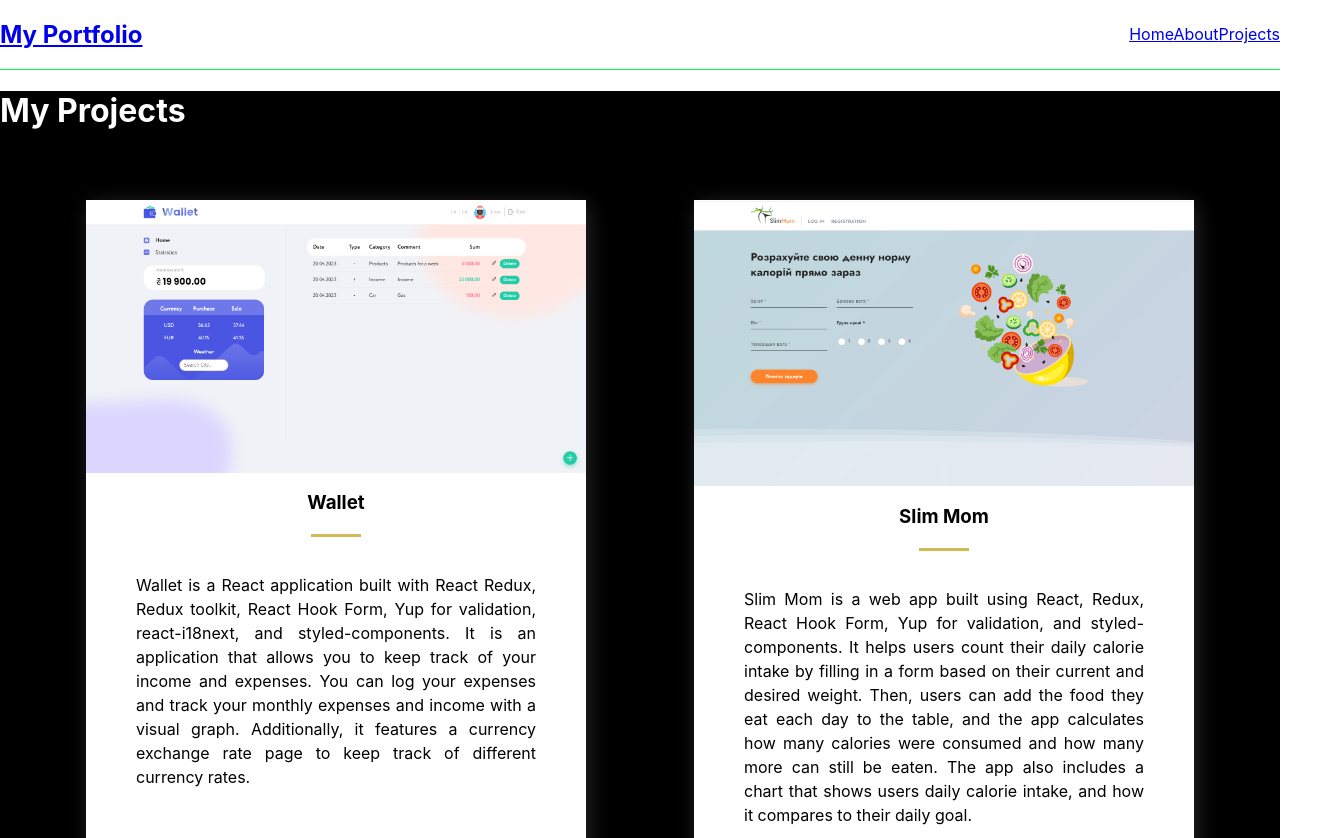
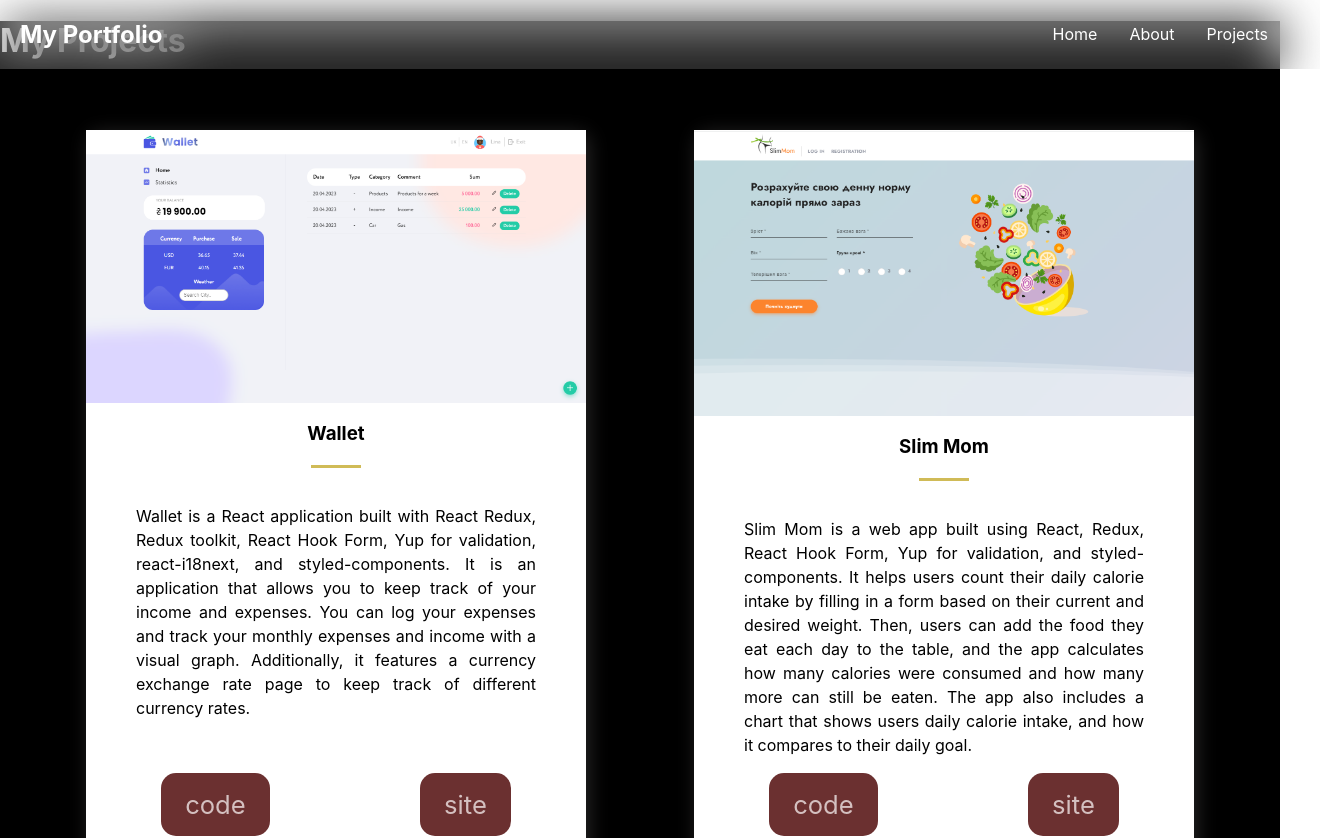
Before and after one commit to LinaEno/My-portfolio, a React (Create React App) app: page /projects in a window 1280 px wide. Shown: the top 838 px of the page, 1320 px wide, since content can reach past the window. Built offline with nearby package versions, Linux system fonts and the light colour scheme.

Commit message:
add styles

```diff
--- a/src/components/Header.jsx
+++ b/src/components/Header.jsx
@@ -2,16 +2,24 @@ import { Link } from 'react-router-dom';
 
 const Header = () => {
   return (
-    <div className="header">
+    <header className="header">
       <h2>
-        <Link to={'/'}>My Portfolio</Link>
+        <Link to={'/'} className="logo">
+          My Portfolio
+        </Link>
       </h2>
-      <nav>
-        <Link to={'/'}>Home</Link>
-        <Link to={'/about'}>About</Link>
-        <Link to={'/projects'}>Projects</Link>
+      <nav className="nav">
+        <Link to={'/'} className="nav_link">
+          Home
+        </Link>
+        <Link to={'/about'} className="nav_link">
+          About
+        </Link>
+        <Link to={'/projects'} className="nav_link">
+          Projects
+        </Link>
       </nav>
-    </div>
+    </header>
   );
 };
 
--- a/src/constants/projects.js
+++ b/src/constants/projects.js
@@ -3,6 +3,8 @@ import SlimMom from '../img/slim-mom.png';
 import Weather from '../img/weather.png';
 import Filmoteka from '../img/filmoteka.png';
 import Tasks from '../img/tasks.png';
+import Youtube from '../img/youtube.png';
+import Cocktails from '../img/Cocktails.png';
 
 export const projects = [
   {
@@ -40,7 +42,7 @@ export const projects = [
     title: 'Youtube Clone',
     description:
       'Youtube clone is a simple web application built using React, @mui/material, axios, react-player, and react-router-dom. It allows users to search for videos and channels on Youtube by title and view the results on the app. The app also allows users to watch videos directly on the app using the React Player component. The interface is simple and intuitive, making it easy for users to navigate and find the content they are looking for on Youtube.',
-    preview_image: '',
+    preview_image: Youtube,
 
     code: 'https://github.com/LinaEno/youtube_clone',
     site: 'https://linaeno.github.io/youtube_clone/',
@@ -89,10 +91,10 @@ export const projects = [
     id: 9,
     title: 'Cocktails',
     description:
-      'The game is called "Fruits Game" and is built using React. The game board consists of an 8x8 grid with six different types of fruits appearing randomly. The objective of the game is to match three or four fruits of the same type in a row, earning points as the matched fruits disappear and new ones appear on the board.',
-    preview_image: '',
+      'This project was made using vanilla JavaScript. On this site, you can find your favorite cocktails or ingredients, save them to your favorites, or pick up something new for yourself using a convenient search.',
+    preview_image: Cocktails,
 
-    code: 'https://github.com/LinaEno/fruit-game',
-    site: 'https://linaeno.github.io/fruit-game/',
+    code: 'https://github.com/LinaEno/Cocktails',
+    site: 'https://linaeno.github.io/Cocktails/',
   },
 ];
--- a/src/index.css
+++ b/src/index.css
@@ -15,28 +15,37 @@ code {
 }
 
 .header {
-  position: relative;
+  position: absolute;
+  top: 0;
+  left: 0;
+  width: 100vw;
   display: flex;
   align-items: center;
   justify-content: space-between;
-  border-bottom: 1px solid #00ff40;
+  background-color: rgba(255, 255, 255, 0.15);
+  backdrop-filter: blur(25px);
+  z-index: 20;
+  padding: 0 20px;
 }
 
-/* .container {
-  height: 100vh;
-  margin: 0 auto;
-  align-items: center;
-  justify-content: center;
-  width: 90%;
+.logo {
+  text-decoration: none;
+  color: #fff;
+}
 
-  @media screen and (min-width: 480px) {
-    width: 480px;
-  }
+.nav_link {
+  margin-right: 2em;
+  text-decoration: none;
+  color: #fff;
+}
 
-  @media screen and (min-width: 768px) {
-    width: 90%;
-  }
-} */
+.nav_link:hover,
+:focus,
+.logo:hover,
+:focus {
+  /* text-decoration: underline; */
+  color: #d595e9;
+}
 
 .title {
   position: absolute;
@@ -47,6 +56,7 @@ code {
   font-weight: 700;
   font-size: 96px;
   color: #fff;
+  text-shadow: -1px 1px 0 #a19f9f, -0.05em 0.05em #b5b8b5;
 }
 
 .img {
@@ -62,18 +72,20 @@ code {
 }
 
 .gridContainer {
-  display: grid;
-  grid-template-columns: repeat(auto-fill, minmax(400px, 1fr));
-  padding: 3rem;
-  justify-items: center;
-  column-gap: 2rem;
-  row-gap: 3rem;
-  /* @media screen and (min-width: 480px) {
+  @media screen and (min-width: 480px) {
     display: flex;
     flex-direction: column;
     padding: 0;
     padding-bottom: 0;
-  } */
+  }
+  @media screen and (min-width: 768px) {
+    display: grid;
+    grid-template-columns: repeat(auto-fill, minmax(400px, 1fr));
+    padding: 3rem;
+    justify-items: center;
+    column-gap: 2rem;
+    row-gap: 3rem;
+  }
 }
 
 .blogCard {
```
Also changed, not shown: src/img/Cocktails.png (added), src/img/youtube.png (added).
